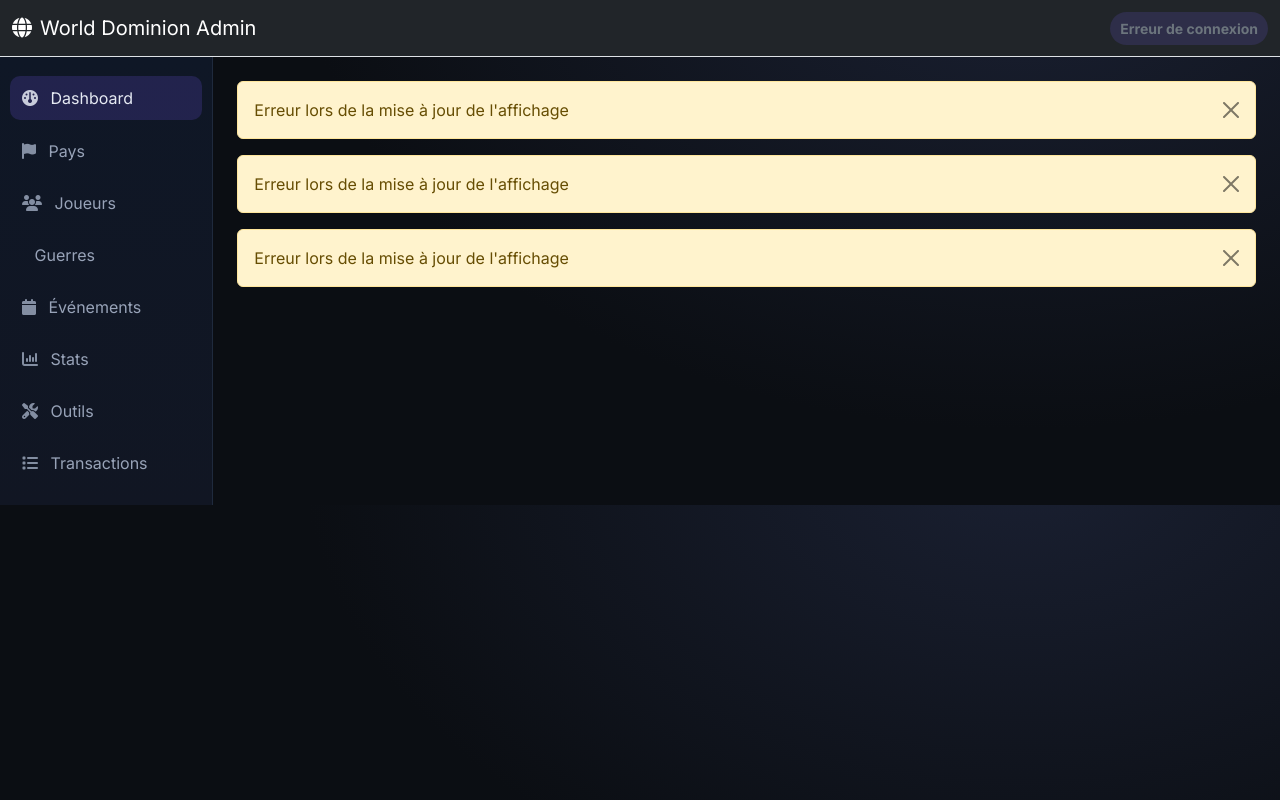
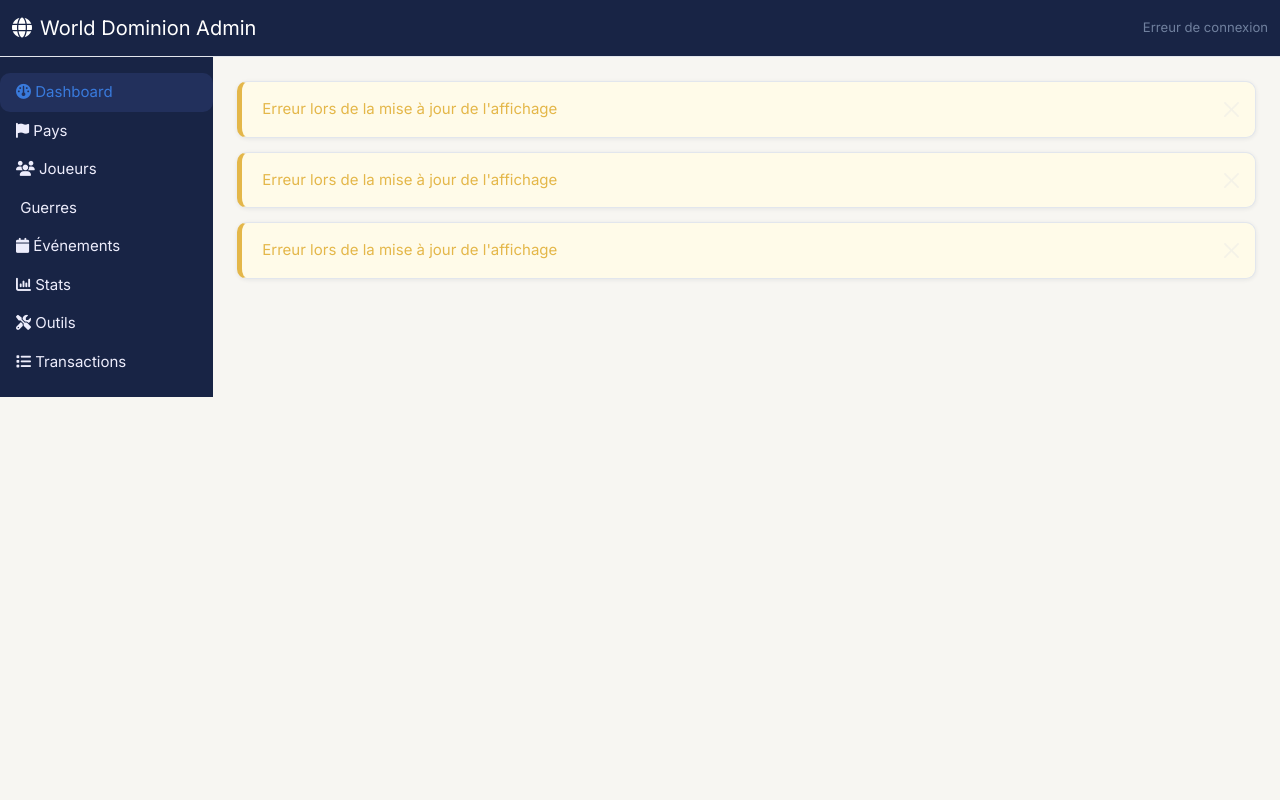
Before and after one commit to World-Dominion/Discord-BOT, a Flask app: template web/templates/base.html in a window 1280 px wide. Run offline with Flask 2, Linux system fonts and the light colour scheme; the template is opened without the code that fills it, so the values that code supplies are empty; some libraries are stand-ins or nearby versions.

Commit message:
Styling improvements

```diff
--- a/web/static/styles.css
+++ b/web/static/styles.css
@@ -1,71 +1,212 @@
 :root {
-  /* Palette moderne (Dark Neo) */
-  --bg: #0b0e13;
-  --bg-elev: #111623;
-  --panel: #131a2a;
-  --panel-2: #0f1726;
-  --border: #1f2a3d;
+  /* Palette sobre Beige & bleu foncé */
+  --bg: #f7f6f2;                       /* Beige très clair (fond principal) */
+  --bg-elev: #ffffff;                  /* Blanc cassé (éléments sur bg) */
+  --panel: #182445;                    /* Bleu très foncé (panels/cards/nav) */
+  --panel-hover: #22305c;              /* Bleu foncé plus lumineux (hover) */
+  --border: #e2e6ed;                   /* Séparateur très clair */
+  --border-dark: #22305c;              /* Séparateur sur panel foncé */
 
-  --text: #e6eaf3;
-  --muted: #98a3b8;
+  --text: #1b2231;                     /* Texte principal bleu nuit/noir doux */
+  --text-secondary: #70809e;           /* Gris bleuté (texte secondaire) */
+  --text-muted: #9eb1c6;               /* Muted text */
 
-  /* Accents */
-  --primary: #7c5cff;    /* Violet moderne */
-  --primary-600: #6f4cff;
-  --primary-700: #5d39ff;
-  --success: #2dd4bf;
-  --warning: #fbbf24;
-  --danger: #ef4444;
+  --primary: #397adc;                  /* Bleu moyen (accent) */
+  --primary-hover: #2557a7;
+  --primary-light: #eaf2fa;            /* Pour hover backgrounds */
 
-  /* Shadows */
-  --shadow-1: 0 8px 24px rgba(0,0,0,0.35);
-  --shadow-2: 0 12px 32px rgba(0,0,0,0.45);
+  --success: #27b471;                  /* Vert froid pastel */
+  --success-light: #e8f8ee;
+
+  --warning: #e4b749;                  /* Orange doux */
+  --warning-light: #fffbe9;
+
+  --danger: #e3646e;                   /* Rouge doux */
+  --danger-light: #fbeaec;
+
+  --info: #26b4e4;                     /* Bleu turquoise pâle */
+  --info-light: #eaf7fc;
+
+  --shadow-sm: 0 1px 4px rgba(30,40,60,0.08);
+  --shadow-md: 0 2px 16px rgba(30,40,60,0.12);
+  --shadow-lg: 0 8px 32px rgba(24,36,69,0.14);
+
+  --transition: all .23s cubic-bezier(.4,0,.2,1);
 }
 
-html, body { background: radial-gradient(1200px 800px at 80% -10%, #1a2032 0%, var(--bg) 60%); color: var(--text); }
-body { font-family: Inter, system-ui, -apple-system, Segoe UI, Roboto, "Helvetica Neue", Arial, "Apple Color Emoji", "Segoe UI Emoji"; }
-main { padding: 20px; }
-.bg-sidebar { background: linear-gradient(180deg, var(--panel-2), var(--bg-elev)); border-right: 1px solid var(--border); }
-.nav-link { color: var(--muted); border-radius: 10px; margin: 4px 10px; padding: 10px 12px; transition: .2s ease; }
-.nav-link i { opacity: .85; margin-right: 8px; }
-.nav-link.active, .nav-link:hover { background: rgba(124,92,255,.18); color: var(--text); transform: translateY(-1px); }
-.card { background: linear-gradient(180deg, var(--panel), var(--panel-2)); border: 1px solid var(--border); border-radius: 14px; box-shadow: var(--shadow-1); overflow: hidden; }
-.card-header { background: rgba(255,255,255,0.02); border-bottom: 1px solid var(--border); color: var(--text); font-weight: 600; }
-.card-footer { background: rgba(255,255,255,0.02); border-top: 1px solid var(--border); }
-.table { color: var(--text); }
-.table thead th { color: var(--muted); font-weight: 600; letter-spacing: .02em; border-color: var(--border); }
-.table-striped>tbody>tr:nth-of-type(odd) { --bs-table-accent-bg: rgba(255,255,255,0.02); color: var(--text); }
-.table-hover tbody tr:hover { background: rgba(124,92,255,0.06); }
-.badge { font-weight: 600; border-radius: 999px; padding: 6px 10px; }
-.badge.bg-success { background-color: rgba(45,212,191,.18) !important; color: var(--success); }
-.badge.bg-danger { background-color: rgba(239,68,68,.18) !important; color: var(--danger); }
-.badge.bg-info { background-color: rgba(14,165,233,.18) !important; color: #38bdf8; }
-.badge.bg-warning { background-color: rgba(251,191,36,.22) !important; color: var(--bg); }
-.btn-primary { background: var(--primary); border-color: var(--primary-600); box-shadow: 0 4px 14px rgba(124,92,255,.35); }
-.btn-primary:hover { background: var(--primary-700); border-color: var(--primary-700); transform: translateY(-1px); }
-.btn-outline-primary { border-color: var(--primary); color: var(--primary); }
-.btn-outline-primary:hover { background: var(--primary); color: #fff; }
-#status-badge { font-weight: 700; background: rgba(124,92,255,.15); color: var(--primary); border-radius: 999px; padding: 6px 10px; }
+body {
+  background: var(--bg);
+  color: var(--text);
+  font-family: 'Inter', sans-serif;
+  font-size: 15px;
+  min-height: 100vh;
+}
 
-/* Layout corrections */
-.section { display: none; }
-#dashboard.section { display: block; }
-.sidebar-sticky { position: sticky; top: 0; height: 100vh; }
-.content-wrapper { max-width: 1600px; margin: 0 auto; }
+.navbar, .sidebar, .bg-sidebar {
+  background: var(--panel) !important;
+  color: #fff;
+}
 
-/* Tables long contenu */
-td small { color: var(--muted); }
+.nav-link, .sidebar a {
+  color: #ededfc!important;
+  border-radius: 10px;
+  font-weight: 500;
+}
+.nav-link.active,.sidebar a.active, .sidebar a:hover, .nav-link:hover {
+  background: var(--panel-hover);
+  color: var(--primary)!important;
+  transition: var(--transition);
+}
 
-/* Forms */
-.form-control, .form-select { background: var(--bg-elev); border: 1px solid var(--border); color: var(--text); border-radius: 10px; }
-.form-control:focus, .form-select:focus { border-color: var(--primary); box-shadow: 0 0 0 .2rem rgba(124,92,255,.15); }
+/* Cards & Panels */
+.card, .panel, .stat-card {
+  background: var(--bg-elev);
+  color: var(--text);
+  border-radius: 18px;
+  border: 1px solid var(--border);
+  box-shadow: var(--shadow-sm);
+  margin-bottom: 24px;
+  transition: var(--transition);
+}
+.card:hover, .stat-card:hover {
+  box-shadow: var(--shadow-md);
+  border-color: var(--primary);
+}
 
-/* Charts on dark */
-canvas { background: transparent; }
+.section h1 {
+  color: var(--panel);
+  font-weight: 800;
+  letter-spacing: 0.4px;
+  margin-bottom: 20px;
+}
 
-/* Subtle separators */
-.hr-soft { border: 0; height: 1px; background: linear-gradient(90deg, transparent, var(--border), transparent); margin: 16px 0; }
+.form-control, .form-select{
+  background: var(--bg-elev);
+  color: var(--text);
+  border-radius: 8px;
+  border: 1px solid var(--border);
+  font-size: 15px;
+  transition: var(--transition);
+}
+.form-control::placeholder { color: var(--text-muted); }
+.form-control:focus, .form-select:focus{
+  border-color: var(--primary);
+  outline: none;
+  box-shadow: 0 0 0 3px #d2e6fa;
+}
+.form-label { color: var(--text-secondary); font-weight: 700; font-size: 13px; }
 
-/* Micro-interactions */
-.table .btn { opacity: .9; }
-.table .btn:hover { opacity: 1; }
+.btn {
+  border-radius: 8px;
+  padding: 10px 22px;
+  border: 1px solid transparent;
+  font-size: 15px;
+  transition: var(--transition);
+  font-weight: 600;
+}
+.btn-primary {
+  background: linear-gradient(90deg,var(--primary),var(--primary-hover));
+  color: #fff;
+  border-color: var(--primary);
+}
+.btn-primary:hover { background: var(--primary-hover); }
+.btn-secondary {
+  background: var(--panel-hover);
+  color: var(--text-secondary);
+}
+.btn-secondary:hover { background: var(--primary-light); color: var(--primary); }
+.btn-success { background: var(--success); color: #fff; }
+.btn-success:hover { background: #219e5e; }
+.btn-danger { background: var(--danger); color: #fff; }
+.btn-danger:hover { background: #ca2447; }
+.btn-warning { background: var(--warning); color: #fff; }
+.btn-info { background: var(--info); color: #fff; }
+
+.alert {
+  border-radius: 10px;
+  padding: 16px 20px; font-size: 15px;
+  box-shadow: var(--shadow-sm);
+  margin-bottom: 14px;
+  display: flex; align-items: center; gap: 12px;
+  background: var(--bg-elev);
+  border: 1px solid var(--border);
+}
+.alert-success{ border-left: 5px solid var(--success); background: var(--success-light); color: var(--success); }
+.alert-danger{ border-left: 5px solid var(--danger); background: var(--danger-light); color: var(--danger); }
+.alert-warning{ border-left: 5px solid var(--warning); background: var(--warning-light); color: var(--warning); }
+.alert-info{ border-left: 5px solid var(--info); background: var(--info-light); color: var(--info); }
+
+/* Tables */
+.table { background: var(--bg-elev); color: var(--text); border-radius: 10px; }
+.table thead th {
+  background: #fbfbf8;
+  color: var(--panel);
+  border-bottom: 2px solid var(--border);
+  font-size: 13px;
+  font-weight: 700;
+  text-transform: uppercase;
+}
+.table-striped>tbody>tr:nth-of-type(odd) { background: #f4f6fa; }
+.table-hover tbody tr:hover{ background: var(--primary-light); }
+.table td, .table th { border-color: var(--border); }
+
+/* Badges */
+.badge {
+  border-radius: 100px; font-weight: 600; font-size: 12px;
+  padding: 6px 14px; background: var(--primary-light); color: var(--primary);
+}
+.badge.bg-success {background: var(--success-light)!important;color:var(--success)!important;}
+.badge.bg-danger {background: var(--danger-light)!important;color:var(--danger)!important;}
+.badge.bg-warning {background: var(--warning-light)!important;color:var(--warning)!important;}
+.badge.bg-info {background: var(--info-light)!important;color:var(--info)!important;}
+.badge.bg-primary {background: var(--primary-light)!important;color:var(--primary)!important;}
+
+.sidebar {
+  border-right: 1.5px solid var(--border-dark);
+  min-width: 190px;
+}
+.bg-sidebar, .sidebar {color:#f2f4fa; font-weight:600;}
+.bg-sidebar .sidebar-link.active, .bg-sidebar .sidebar-link:hover {background: var(--primary-light); color: var(--primary);}
+
+.section {
+  background: transparent;
+  padding: 32px 24px;
+}
+
+.table-responsive {border-radius: 10px; overflow: hidden;}
+
+@media (max-width:900px) { .section { padding: 16px 3vw; } }
+@media (max-width:768px) { .sidebar { min-width: 60px; } .section { padding:8px 3vw; } }
+
+input[type="checkbox"], .form-check-input {
+  accent-color: var(--primary);
+}
+/* Modals */
+.modal-content{background:var(--bg-elev);border-radius:14px;border:1.3px solid var(--border);box-shadow:var(--shadow-lg);}
+.modal-header{background:rgba(24,36,69,.03);border-bottom:1px solid var(--border);padding:18px 22px;}
+.modal-title{color:var(--panel);font-weight:700;}
+.modal-footer{background:rgba(24,36,69,0.03);border-top:1px solid var(--border);padding:12px 22px;}
+.btn-close{filter:invert(0.9);opacity:0.4;}
+.btn-close:hover{opacity:0.8;}
+
+::-webkit-scrollbar{width:8px;height:8px;}
+::-webkit-scrollbar-thumb{background:var(--border-dark);border-radius:4px;}
+::-webkit-scrollbar-track{background:var(--bg);}
+
+/* Responsive Tables/text */
+@media (max-width:540px){.table td,.table th{font-size:12px;padding:10px 5px;} .section h1{font-size:22px;} }
+
+/* Focus visible */
+*:focus-visible{outline:2px solid var(--primary);outline-offset:1.5px;}
+
+/* Utilities */
+.text-muted{color:var(--text-muted)!important;}
+.text-secondary{color:var(--text-secondary)!important;}
+.text-success{color:var(--success)!important;}
+.text-danger{color:var(--danger)!important;}
+.text-warning{color:var(--warning)!important;}
+.text-info{color:var(--info)!important;}
+.bg-primary{background:var(--primary)!important;color:#fff!important;}
+.border-bottom{border-bottom:1px solid var(--border)!important;}
+
+hr{border:0;height:1.5px;background:var(--border);margin:24px 0;}
```
